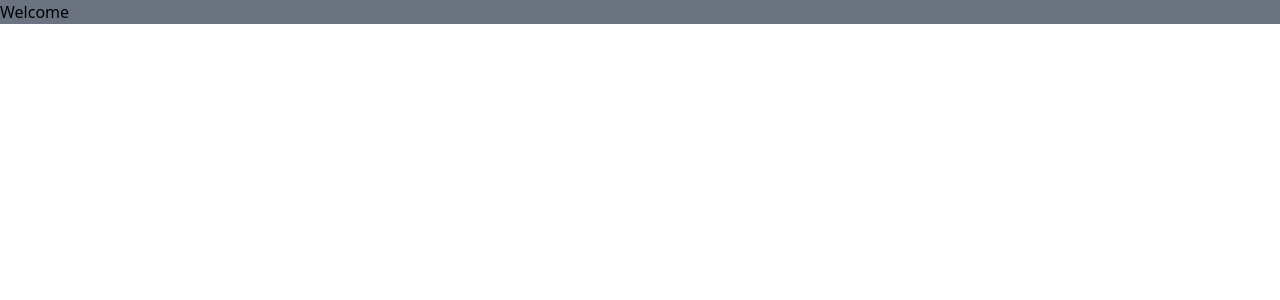
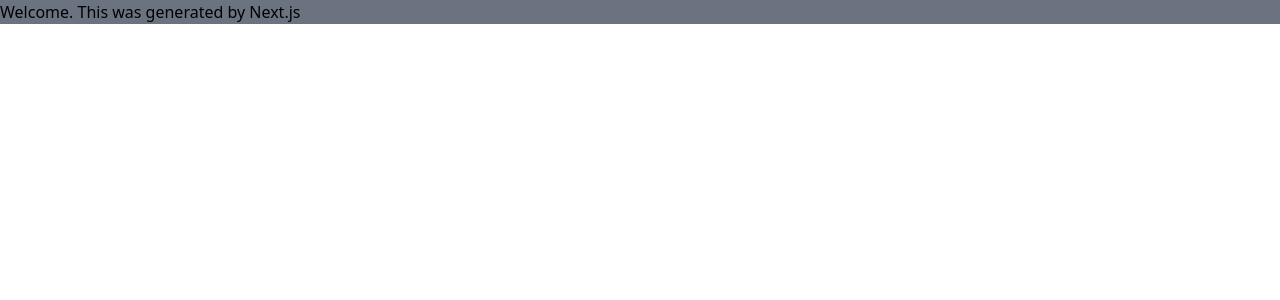
Before and after one commit to mdmasfikur/mdmasfikur.github.io, a Next.js app: page / in a window 1280 px wide. Shown: the top 300 px of the page. Built offline with nearby package versions, Linux system fonts and the light colour scheme.

Commit message:
Update index.tsx

```diff
--- a/pages/index.tsx
+++ b/pages/index.tsx
@@ -2,7 +2,7 @@
 export default function Home() {
   return (
     <div className="bg-gray-500">
-      <h3 className="">Welcome</h3>
+      <h3 className="">Welcome. This was generated by Next.js</h3>
     </div>
   )
 }
```
